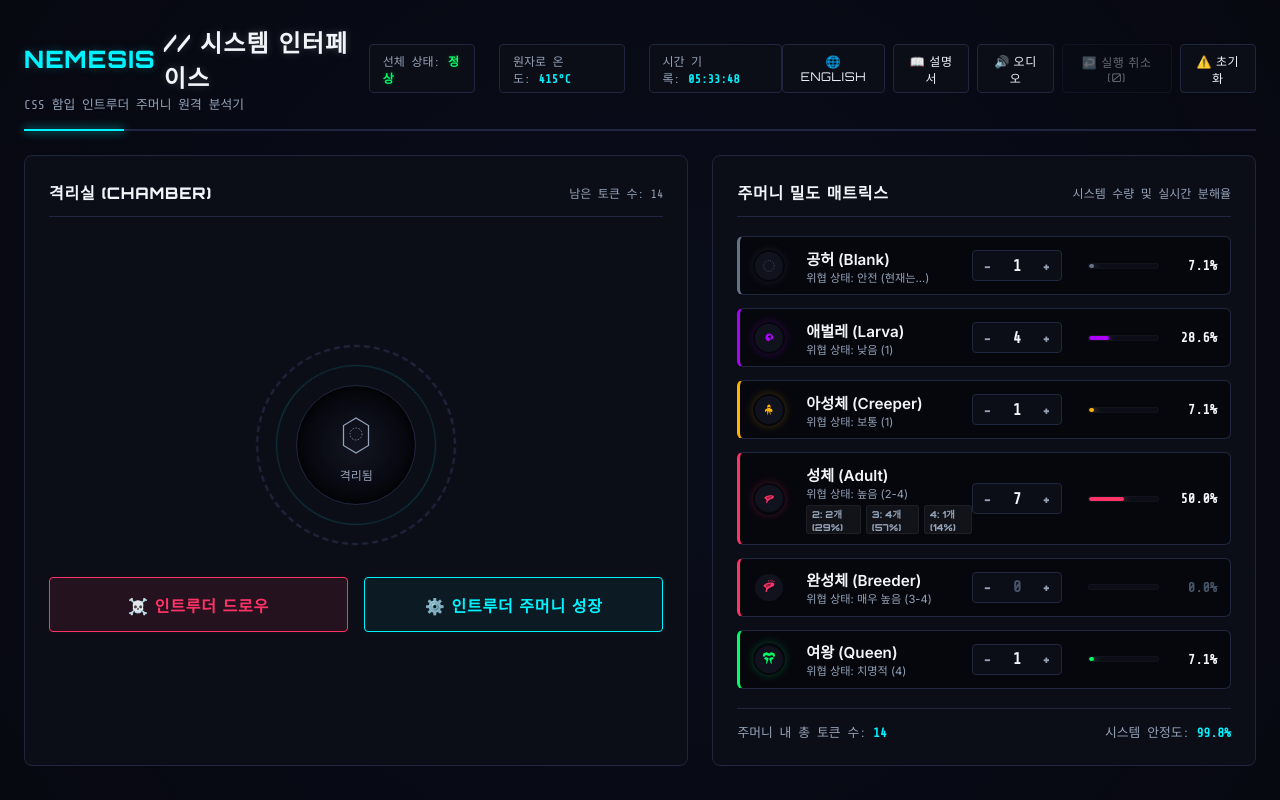
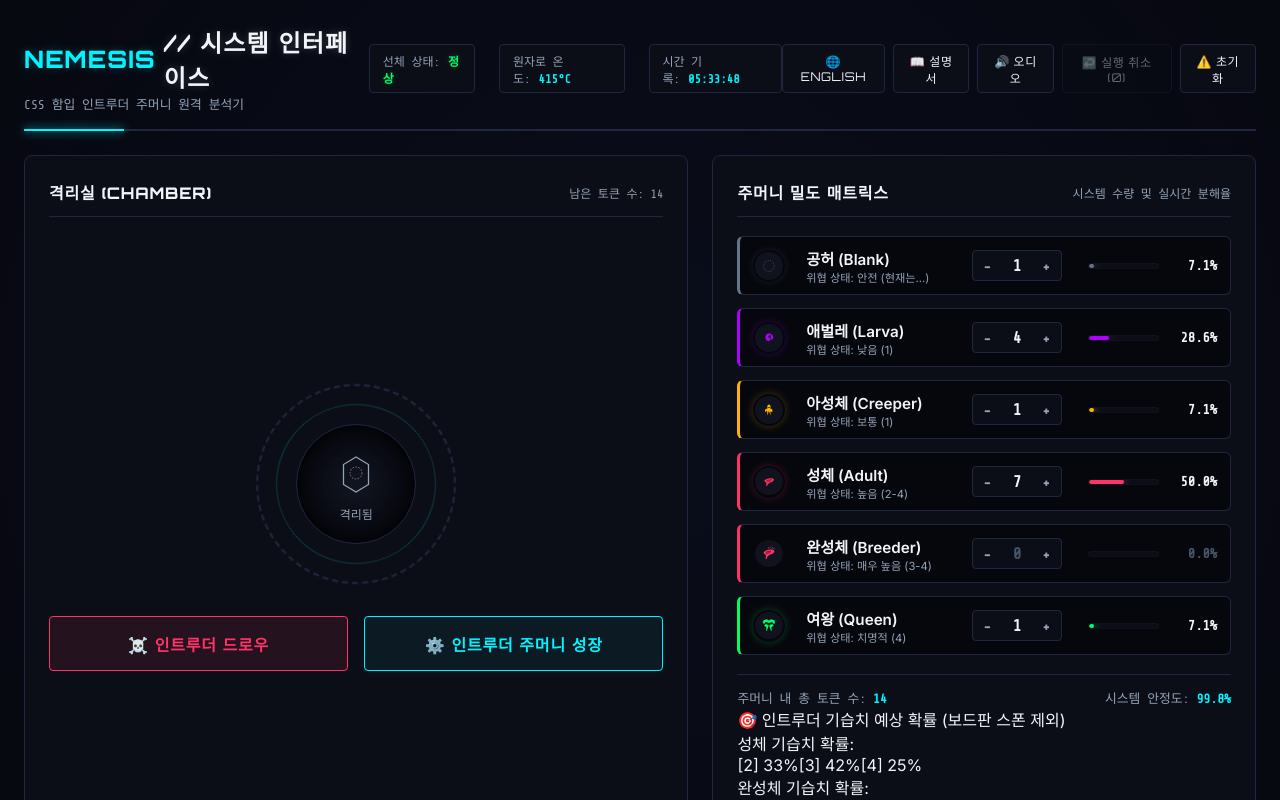
Before and after one commit to goguma-chsong/nemesis-token-tracker, a React (Vite) app: page / in a window 1280 px wide. Both pictures are taken after a click on the button "인트루더 주머니 격리 시스템 초기화". Shown: the top 800 px of the page. Built offline with nearby package versions, Linux system fonts and the light colour scheme.

Commit message:
feat: hide hidden bag values breakdown to prevent cheating, add global public expected surprise attack probabilities based on spawned tokens

```diff
--- a/src/App.jsx
+++ b/src/App.jsx
@@ -757,36 +757,39 @@ export default function App() {
     }
   };
 
-  // Render value breakdown inside the bag for Adult and Breeder with conditional probabilities
-  const renderBreakdown = (typeId) => {
-    if (typeId === 'blank') return null;
-    const bagTokens = tokens.filter(t => t.type === typeId && t.status === 'BAG');
-    if (bagTokens.length === 0) return null;
+  // Render expected surprise attack probabilities based on public board state (excluding spawned tokens)
+  const renderExpectedProbabilities = (typeId) => {
+    const totalMax = typeId === 'adult' ? { 2: 4, 3: 5, 4: 3 } : { 3: 1, 4: 1 };
+    const values = typeId === 'adult' ? [2, 3, 4] : [3, 4];
 
-    if (typeId === 'adult' || typeId === 'breeder') {
-      const counts = {};
-      const values = typeId === 'adult' ? [2, 3, 4] : [3, 4];
-      values.forEach(v => { counts[v] = 0; });
+    // Count tokens currently on board (spawned)
+    const spawnedTokens = tokens.filter(t => t.type === typeId && t.status === 'BOARD');
+    const spawnedCounts = { 2: 0, 3: 0, 4: 0 };
+    spawnedTokens.forEach(t => {
+      spawnedCounts[t.value] = (spawnedCounts[t.value] || 0) + 1;
+    });
 
-      bagTokens.forEach(t => {
-        counts[t.value] = (counts[t.value] || 0) + 1;
-      });
+    // Calculate remaining (in bag + pool)
+    const remainingCounts = {};
+    let totalRemaining = 0;
+    values.forEach(v => {
+      remainingCounts[v] = Math.max(0, totalMax[v] - spawnedCounts[v]);
+      totalRemaining += remainingCounts[v];
+    });
 
+    if (totalRemaining === 0) {
+      return <span className="stat-prob-value zero">N/A</span>;
+    }
+
+    return values.map(v => {
+      const count = remainingCounts[v];
+      const pct = ((count / totalRemaining) * 100).toFixed(0);
       return (
-        <div className="token-breakdown-badges">
-          {values.map(v => {
-            const count = counts[v];
-            const pct = bagTokens.length > 0 ? ((count / bagTokens.length) * 100).toFixed(0) : 0;
-            return (
-              <span key={v} className={`breakdown-badge ${count === 0 ? 'empty' : ''}`}>
-                {v}: {count}{language === 'ko' ? '개' : 'x'} ({pct}%)
-              </span>
-            );
-          })}
-        </div>
+        <span key={v} className="stat-prob-value">
+          [{v}] {pct}%
+        </span>
       );
-    }
-    return null;
+    });
   };
 
   return (
@@ -1088,8 +1091,6 @@ export default function App() {
                         <span className="token-threat-label">
                           {t('threat')}: {type.threat[language]}
                         </span>
-                        {/* Render value breakdown details for strategic depth */}
-                        {renderBreakdown(type.id)}
                       </div>
 
                       {/* Edit Quantity buttons */}
@@ -1126,6 +1127,27 @@ export default function App() {
               <div className="bag-summary-footer">
                 <span>{t('totalTokens')}: <span>{totalTokens}</span></span>
                 <span>{t('stability')}: <span>{totalTokens > 0 ? '99.8%' : 'OFFLINE'}</span></span>
+              </div>
+
+              {/* Global Expected Probability Stats Panel */}
+              <div className="global-expected-stats">
+                <div className="stats-title">
+                  {language === 'ko'
+                    ? '🎯 인트루더 기습치 예상 확률 (보드판 스폰 제외)'
+                    : '🎯 Expected Surprise Attack Probabilities (Excluding Board)'}
+                </div>
+                <div className="stats-row">
+                  <div className="stats-label">{language === 'ko' ? '성체 기습치 확률:' : 'Adult Surprise:'}</div>
+                  <div className="stats-values">
+                    {renderExpectedProbabilities('adult')}
+                  </div>
+                </div>
+                <div className="stats-row">
+                  <div className="stats-label">{language === 'ko' ? '완성체 기습치 확률:' : 'Breeder Surprise:'}</div>
+                  <div className="stats-values">
+                    {renderExpectedProbabilities('breeder')}
+                  </div>
+                </div>
               </div>
             </section>
           </main>
```
